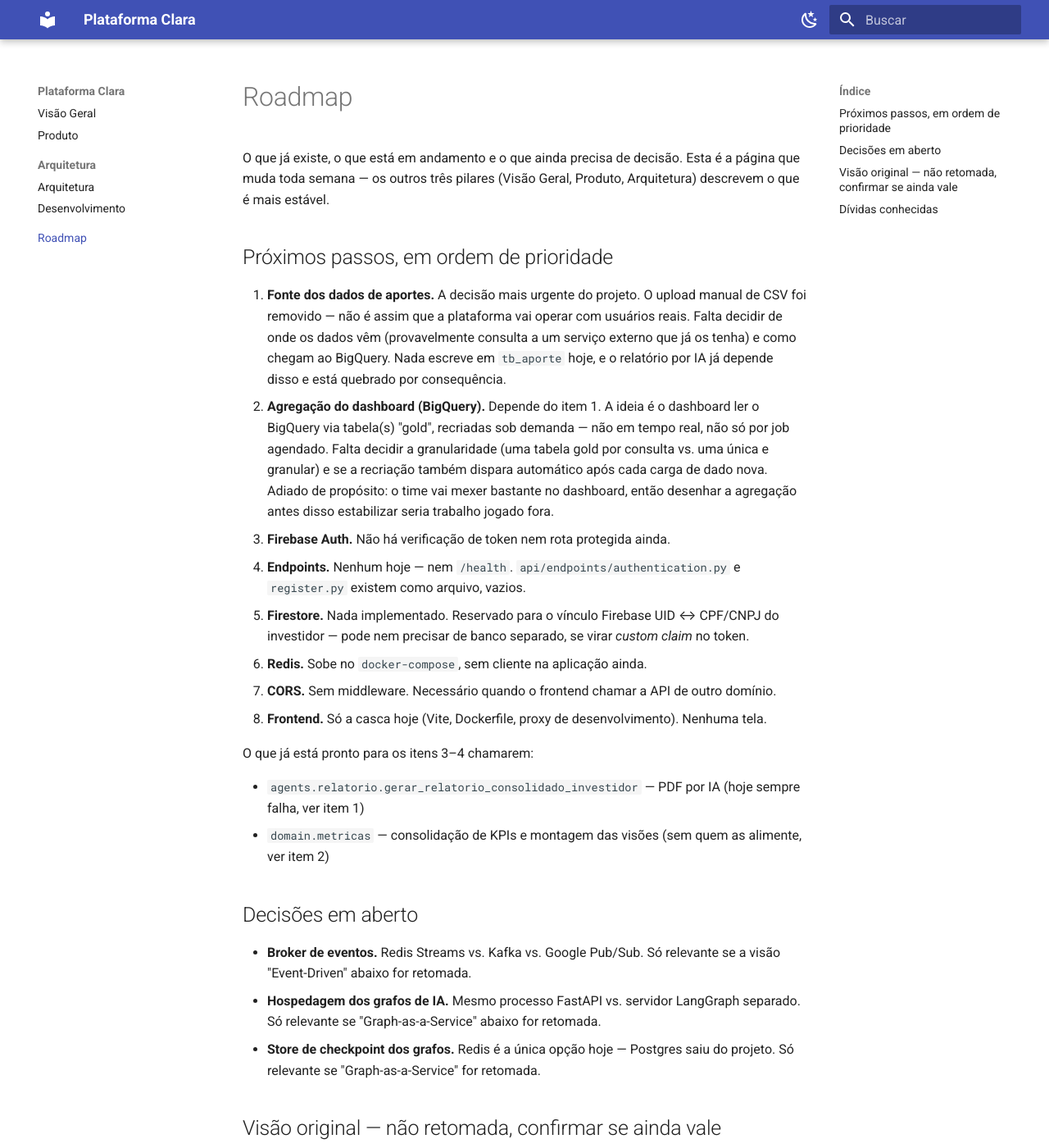
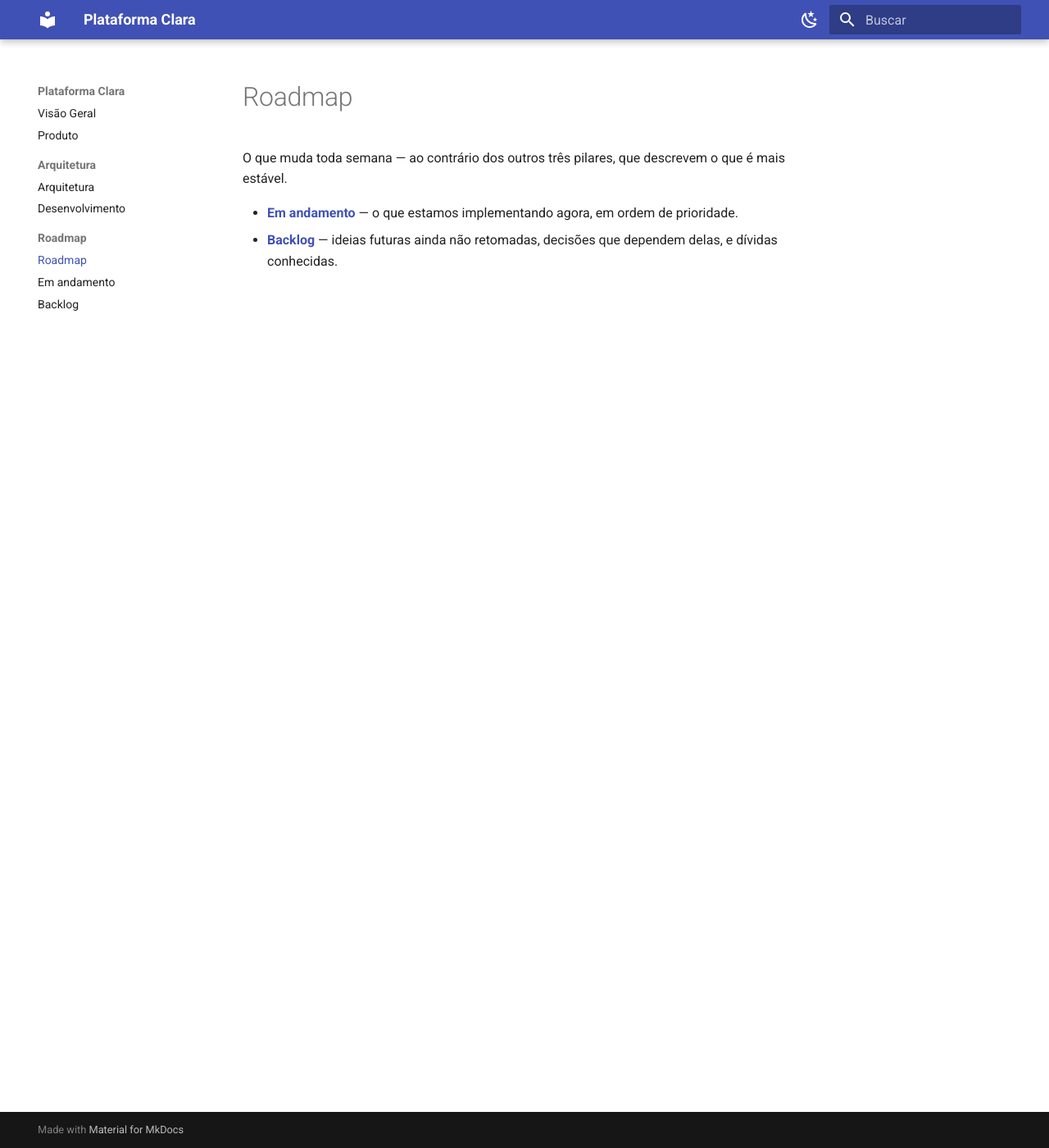
Before and after one commit to Moreira-89/plataforma_clara, an MkDocs documentation site: the page built from docs/roadmap/index.md, in a window 1280 px wide and 1400 px high. Shown: the whole window at 82% size. Built offline with MkDocs 1.6.1 and Material for MkDocs 9.7.7, drawn with Linux system fonts in a browser that asks for light colours; some of the changed text lies outside the part shown.

Commit message:
docs: README vira carta de apresentação; roadmap divide em andamento/backlog
README.md enxugado: título, descrição, e ponteiros para a documentação em
docs/ (MkDocs) em vez de duplicar stack, variáveis de ambiente, estrutura de
pastas e pontos de atenção — tudo isso já vive nos pilares.

O pilar Roadmap ganha duas sub-páginas, puxadas do conteúdo mais recente do
Notion (conferido via fetch antes de escrever):

- roadmap/em-andamento.md — os 10 itens que estamos de fato perseguindo
  agora, em ordem de prioridade (fonte dos dados de aportes é o item 1).
  Inclui a lista completa de endpoints planejados e o lock file de
  dependências, que não estavam na versão anterior do roadmap.
- roadmap/backlog.md — Event-Driven, Graph-as-a-Service e Operação (ideias
  do roadmap inicial nunca iniciadas, não canceladas), as decisões de
  arquitetura que só importam se esse backlog for retomado, e as dívidas
  conhecidas (PDF de referência ausente, bug do formatar_milhoes,
  enumeração de e-mail a verificar).

roadmap/index.md vira uma landing curta apontando pras duas.

Verificado: mkdocs build --strict gera as 7 páginas esperadas, sem link
quebrado; 50 testes e ruff inalterados.

Co-Authored-By: Claude Sonnet 5 <noreply@anthropic.com>

```diff
--- a/docs/roadmap/index.md
+++ b/docs/roadmap/index.md
@@ -1,82 +1,9 @@
 # Roadmap
 
-O que já existe, o que está em andamento e o que ainda precisa de decisão.
-Esta é a página que muda toda semana — os outros três pilares (Visão Geral,
-Produto, Arquitetura) descrevem o que é mais estável.
+O que muda toda semana — ao contrário dos outros três pilares, que descrevem
+o que é mais estável.
 
-## Próximos passos, em ordem de prioridade
-
-1. **Fonte dos dados de aportes.** A decisão mais urgente do projeto. O
-   upload manual de CSV foi removido — não é assim que a plataforma vai
-   operar com usuários reais. Falta decidir de onde os dados vêm
-   (provavelmente consulta a um serviço externo que já os tenha) e como
-   chegam ao BigQuery. Nada escreve em `tb_aporte` hoje, e o relatório por IA
-   já depende disso e está quebrado por consequência.
-2. **Agregação do dashboard (BigQuery).** Depende do item 1. A ideia é o
-   dashboard ler o BigQuery via tabela(s) "gold", recriadas sob demanda —
-   não em tempo real, não só por job agendado. Falta decidir a granularidade
-   (uma tabela gold por consulta vs. uma única e granular) e se a recriação
-   também dispara automático após cada carga de dado nova. Adiado de
-   propósito: o time vai mexer bastante no dashboard, então desenhar a
-   agregação antes disso estabilizar seria trabalho jogado fora.
-3. **Firebase Auth.** Não há verificação de token nem rota protegida ainda.
-4. **Endpoints.** Nenhum hoje — nem `/health`. `api/endpoints/authentication.py`
-   e `register.py` existem como arquivo, vazios.
-5. **Firestore.** Nada implementado. Reservado para o vínculo Firebase UID ↔
-   CPF/CNPJ do investidor — pode nem precisar de banco separado, se virar
-   *custom claim* no token.
-6. **Redis.** Sobe no `docker-compose`, sem cliente na aplicação ainda.
-7. **CORS.** Sem middleware. Necessário quando o frontend chamar a API de
-   outro domínio.
-8. **Frontend.** Só a casca hoje (Vite, Dockerfile, proxy de desenvolvimento).
-   Nenhuma tela.
-
-O que já está pronto para os itens 3–4 chamarem:
-
-- `agents.relatorio.gerar_relatorio_consolidado_investidor` — PDF por IA
-  (hoje sempre falha, ver item 1)
-- `domain.metricas` — consolidação de KPIs e montagem das visões (sem quem
-  as alimente, ver item 2)
-
-## Decisões em aberto
-
-- **Broker de eventos.** Redis Streams vs. Kafka vs. Google Pub/Sub. Só
-  relevante se a visão "Event-Driven" abaixo for retomada.
-- **Hospedagem dos grafos de IA.** Mesmo processo FastAPI vs. servidor
-  LangGraph separado. Só relevante se "Graph-as-a-Service" abaixo for
-  retomada.
-- **Store de checkpoint dos grafos.** Redis é a única opção hoje — Postgres
-  saiu do projeto. Só relevante se "Graph-as-a-Service" for retomada.
-
-## Visão original — não retomada, confirmar se ainda vale
-
-Ideias do roadmap inicial do projeto que nunca foram iniciadas. Registradas
-para não se perder, mas cada uma precisa de um "ainda queremos isso?" antes
-de qualquer trabalho — nenhuma foi formalmente cancelada, só ficaram paradas
-enquanto o projeto encolheu de escopo (saída do Reflex, do Postgres, do CSV).
-
-- **Event-Driven.** Broker de eventos, padrão *outbox*, contratos de evento
-  versionados (`AporteIngerido`, `RelatorioSolicitado`, etc.), consumidores
-  idempotentes. Fazia sentido em cima da dupla escrita Postgres + BigQuery —
-  que não existe mais desde que o Postgres saiu do projeto.
-- **Graph-as-a-Service.** Relatório modelado como grafo (LangGraph), com
-  checkpointing, streaming de progresso e retry como aresta condicional.
-  `langgraph` nunca entrou no `requirements.txt`.
-- **Operação.** Logging estruturado com correlation ID, métricas
-  (Prometheus), tracing (OpenTelemetry), runbook de rollback.
-
-## Dívidas conhecidas
-
-**PDF de referência ausente.** `agents/relatorio.py` tenta ler um PDF de
-referência (exemplo *few-shot* do prompt) que não está versionado no
-repositório. O código trata a ausência — segue sem o exemplo — mas o prompt
-fica sem aquele trecho.
-
-**`formatar_milhoes` erra acima de R$ 1 bilhão.** Bug conhecido, travado por
-teste de caracterização: o teste documenta o comportamento atual, não
-corrige o bug.
-
-**Enumeração de e-mail, a verificar.** A autenticação anterior (removida)
-distinguia "e-mail não cadastrado" de "senha errada" pelo tempo de resposta.
-Vale conferir como o Firebase Auth se comporta nesse ponto antes de expor o
-cadastro publicamente.
+- **[Em andamento](em-andamento.md)** — o que estamos implementando agora,
+  em ordem de prioridade.
+- **[Backlog](backlog.md)** — ideias futuras ainda não retomadas, decisões
+  que dependem delas, e dívidas conhecidas.
--- a/mkdocs.yml
+++ b/mkdocs.yml
@@ -30,7 +30,10 @@ nav:
   - Arquitetura:
       - arquitetura/index.md
       - Desenvolvimento: arquitetura/desenvolvimento.md
-  - Roadmap: roadmap/index.md
+  - Roadmap:
+      - roadmap/index.md
+      - Em andamento: roadmap/em-andamento.md
+      - Backlog: roadmap/backlog.md
 
 markdown_extensions:
   - admonition
```
Also changed, not shown: README.md (+14 -110 lines), docs/roadmap/backlog.md (added, +67 -0 lines), docs/roadmap/em-andamento.md (added, +80 -0 lines).
